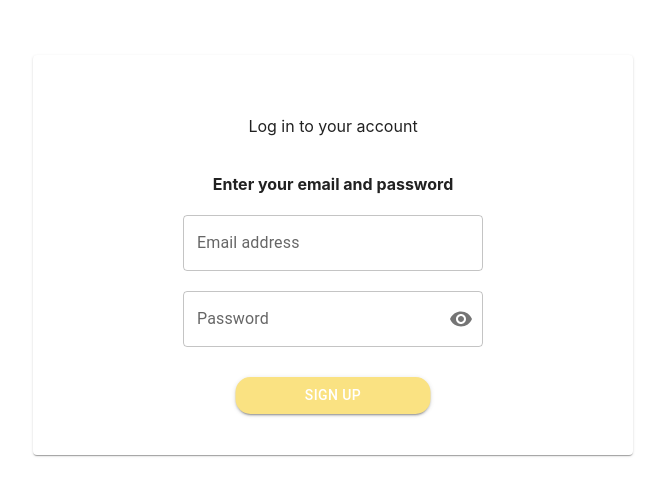
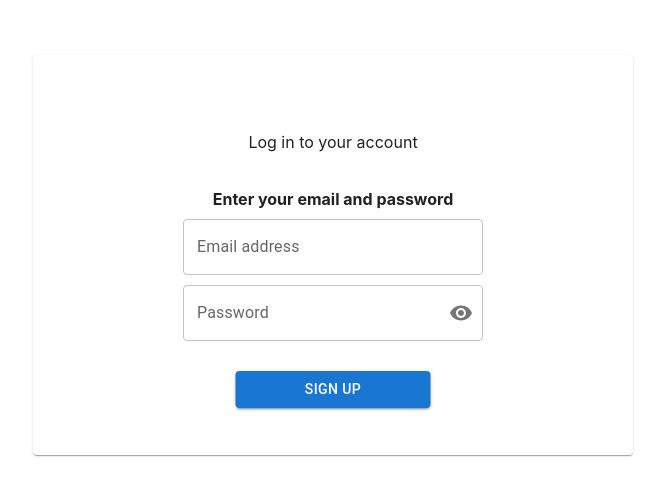
Before and after one commit to developers-bootcamp/Green-Client, a React (Create React App) app: page /login in a window 1280 px wide. Shown: the part 145-640 px from the top of the page, without its empty margins (307-972 px from the left). Built offline with nearby package versions, Linux system fonts and the light colour scheme.

Commit message:
changes in package.json and imports

```diff
--- a/src/App.tsx
+++ b/src/App.tsx
@@ -1,6 +1,8 @@
 import React, { useState } from 'react';
 import './App.css';
-import { Route, Routes } from 'react-router-dom';
+import { Route } from 'react-router-dom';
+import {  Routes } from 'react-router';
+
 import SignUp from './pages/signUp/SignUp';
 import Login from './pages/login/Login';
 import { Provider } from 'react-redux';
--- a/src/pages/NewOrderModel/Autocomplete.tsx
+++ b/src/pages/NewOrderModel/Autocomplete.tsx
@@ -59,7 +59,7 @@ export default function NewOrderModal() {
   };
 
   return (
-    <div>
+    <>
       <Autocomplete<Customer>
         disablePortal
         id="customer-autocomplete"
@@ -75,7 +75,6 @@ export default function NewOrderModal() {
           <TextField {...params} label="Customer" variant="outlined" />
         )}
       />
-      <br />
       <Autocomplete<Product>
         disablePortal
         id="product-autocomplete"
@@ -91,6 +90,6 @@ export default function NewOrderModal() {
           <TextField {...params} label="Product" variant="outlined" />
         )}
       />
-    </div>
+    </>
   );
 }
--- a/src/pages/landingPage/TabsComponent.tsx
+++ b/src/pages/landingPage/TabsComponent.tsx
@@ -14,12 +14,10 @@ interface TabPanelProps {
 
 function TabPanel({children}: TabPanelProps) {
   return (
-    <div>
-        <Box sx={{ p: 8 }}>
-          <Typography>{children}</Typography>
-        </Box>
-    </div>
-  );
+    <Box sx={{ p: 8 }}>
+      <Typography>{children}</Typography>
+    </Box>
+);
 }
 
 function a11yProps(index: number) {
--- a/src/pages/login/Login.styles.tsx
+++ b/src/pages/login/Login.styles.tsx
@@ -1,26 +1,48 @@
-//import { createStyles, makeStyles, Theme } from '@material-ui/core/styles';
-// //import Button from '@material-ui/core/Button';
-// import { useNavigate } from "react-router-dom";
-// export default function LoginStyles() {
+import { Box, Button, FormControl, Paper, TextField } from '@mui/material';
+import { PALLETE } from '../../config/config';
+import styled from 'styled-components';
 
-//     const useStyles = makeStyles((theme: Theme) =>
-//         createStyles({
-//             root: {
-//                 '& > *': {
-//                     margin: theme.spacing(1),
-//                     width: '25ch'
-//                 },
-//             },
-//         }),
-//     );
+export const LoginContainer = styled(Box)`
+  display: flex;
+  flex-wrap: wrap;
+  width: 100%;
+  height: 100vh;
+  justify-content: center;
+  align-items: center;
+`;
 
-//     const classes = useStyles();
-//     const navigate = useNavigate();
+export const LoginForm = styled(Paper)`
+  display: flex;
+  flex-direction: column;
+  justify-content: center;
+  align-items: center;
+  width: 600px;
+  height: 400px;
+`;
 
-//     return <>
-//         <Button variant="contained" color="primary" onClick={() => { navigate("/signUp") }} disableElevation>
-//             signUp
-//         </Button>
-//     </>
-//}
-export default {}
+export const LoginTitle = styled.p`
+  margin-top: 0px;
+`;
+
+export const LoginSubtitle = styled.h4`
+  margin-bottom: 10px;
+`;
+
+export const EmailInput = styled(TextField)`
+  margin-bottom: 10px;
+  width: 300px;
+`;
+
+export const PasswordFormControl = styled(FormControl)`
+  margin-bottom: 10px;
+  width: 300px;
+`;
+
+export const StyledButton = styled(Button)`
+  background-color: ${PALLETE.YELLOW};
+  bottom: -30px;
+  left: 50%;
+  transform: translateX(-50%);
+  width: 65%;
+  border-radius: 15px;
+`;
--- a/src/pages/login/Login.tsx
+++ b/src/pages/login/Login.tsx
@@ -1,24 +1,39 @@
-import React, { useState } from 'react';
-import { useNavigate } from "react-router-dom";
-import axios from 'axios';
-import { Visibility, VisibilityOff } from '@mui/icons-material';
-import { Button, IconButton, InputAdornment, Paper, TextField } from '@mui/material';
-import Box from '@mui/material/Box';
-import OutlinedInput from '@mui/material/OutlinedInput';
-import InputLabel from '@mui/material/InputLabel';
+import React, { useState } from "react";
+import { useNavigate } from "react-router";
+import axios from "axios";
+import { Visibility, VisibilityOff } from "@mui/icons-material";
+import {
+  IconButton,
+  InputAdornment,
+} from "@mui/material";
+import OutlinedInput from "@mui/material/OutlinedInput";
+import InputLabel from "@mui/material/InputLabel";
+import {
+  EmailInput,
+  LoginContainer,
+  LoginForm,
+  LoginSubtitle,
+  LoginTitle,
+  PasswordFormControl,
+  StyledButton,
+} from "./Login.styles";
 import FormControl from '@mui/material/FormControl';
+
 import { LOG_IN, PALLETE } from '../../config/config';
+
 
 const Login: React.FC = () => {
   const [showPassword, setShowPassword] = useState(false);
   const [email, setEmail] = useState("");
   const [password, setPassword] = useState("");
   const [err, setErr] = useState("");
-  const navigate = useNavigate()
+  const navigate = useNavigate();
 
   const handleClickShowPassword = () => setShowPassword((show) => !show);
 
-  const handleMouseDownPassword = (event: React.MouseEvent<HTMLButtonElement>) => {
+  const handleMouseDownPassword = (
+    event: React.MouseEvent<HTMLButtonElement>
+  ) => {
     event.preventDefault();
   };
 
@@ -37,7 +52,7 @@ const Login: React.FC = () => {
         alert("err")
       //swal("you have a error", `${err}`, "error");}
     }
-  }
+  };
 
 const login = async () => {
   const res = await axios.get(`${LOG_IN}/${email}/${password}`);// {
@@ -50,21 +65,27 @@ const Login: React.FC = () => {
 }
 
   return (
-      <Box sx={{ display: 'flex', flexWrap: 'wrap', width: '100%', height: '100vh', justifyContent: 'center', alignItems: 'center' }}>
-        <Paper sx={{ display: 'flex', flexDirection: 'column', justifyContent: 'center', alignItems: 'center', width: '600px', height: '400px' }}>
-          <p style={{ marginTop: '0px' }}>Log in to your account</p>
-          <h4>Enter your email and password</h4>
-          <div style={{ marginBottom: '10px' }}>
-            <TextField id="email" label="Email address" variant="outlined" sx={{ marginBottom: '10px', width: '300px' }}
-              onChange={(e) => { setEmail(e.target.value) }} />
+    <LoginContainer>
+      <LoginForm>
+        <LoginTitle>Log in to your account</LoginTitle>
+        <LoginSubtitle>Enter your email and password</LoginSubtitle>
+        <div style={{ marginBottom: "10px" }}>
+          <EmailInput
+            id="email"
+            label="Email address"
+            variant="outlined"
+            onChange={(e) => setEmail(e.target.value)}
+          />
         </div>
         <div>
-            <FormControl sx={{ marginBottom: '10px', width: '300px' }} variant="outlined">
-              <InputLabel htmlFor="outlined-adornment-password">Password</InputLabel>
+          <PasswordFormControl variant="outlined">
+            <InputLabel htmlFor="outlined-adornment-password">
+              Password
+            </InputLabel>
             <OutlinedInput
               id="outlined-adornment-password"
-                type={showPassword ? 'text' : 'password'}
-                onChange={(e) => { setPassword(e.target.value) }}
+              type={showPassword ? "text" : "password"}
+              onChange={(e) => setPassword(e.target.value)}
               endAdornment={
                 <InputAdornment position="end">
                   <IconButton
@@ -79,26 +100,18 @@ const Login: React.FC = () => {
               }
               label="Password"
             />
-              <Button
-                type='submit'
+            <StyledButton
+              type="submit"
               variant="contained"
-                sx={{
-                  backgroundColor: PALLETE.YELLOW,
-                  bottom: '-30px',
-                  left: '50%',
-                  transform: 'translateX(-50%)',
-                  width: '65%',
-                  borderRadius: '15px'
-                }}
-                onClick={handleSubmit}>
+              onClick={handleSubmit}
+            >
               Sign Up
-              </Button>
+            </StyledButton>
             {err && <p>{err}</p>}
-            </FormControl>
+          </PasswordFormControl>
         </div>
-
-        </Paper>
-      </Box>
+      </LoginForm>
+    </LoginContainer>
   );
 };
 
--- a/src/pages/signUp/SignUpForm.tsx
+++ b/src/pages/signUp/SignUpForm.tsx
@@ -31,6 +31,7 @@ const SignUpForm: React.FC = () => {
     /////////const classes = useStyles()
 
     const navigate = useNavigate()
+
 
     const formik = useFormik({
         initialValues: {
```
Also changed, not shown: package.json (+9 -4 lines), tsconfig.json (+3 -9 lines), src/pages/landingPage/TabsComponent.styles.tsx (line endings or trailing spaces), src/pages/signUp/SignUp.styles.tsx (line endings or trailing spaces), 1 other file (tests, documents, lock files or other folders). Lines whose indentation alone changed are shown as unchanged.
